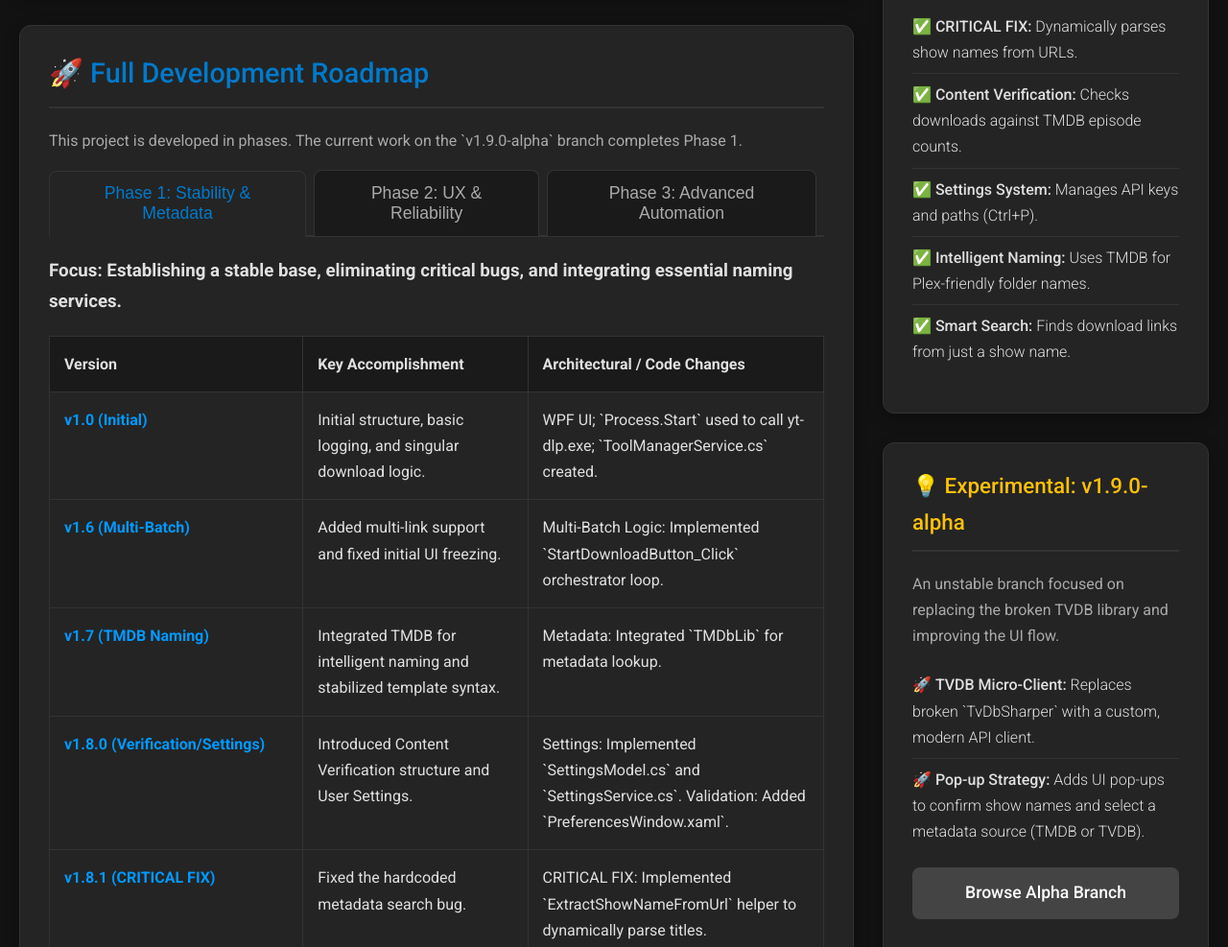
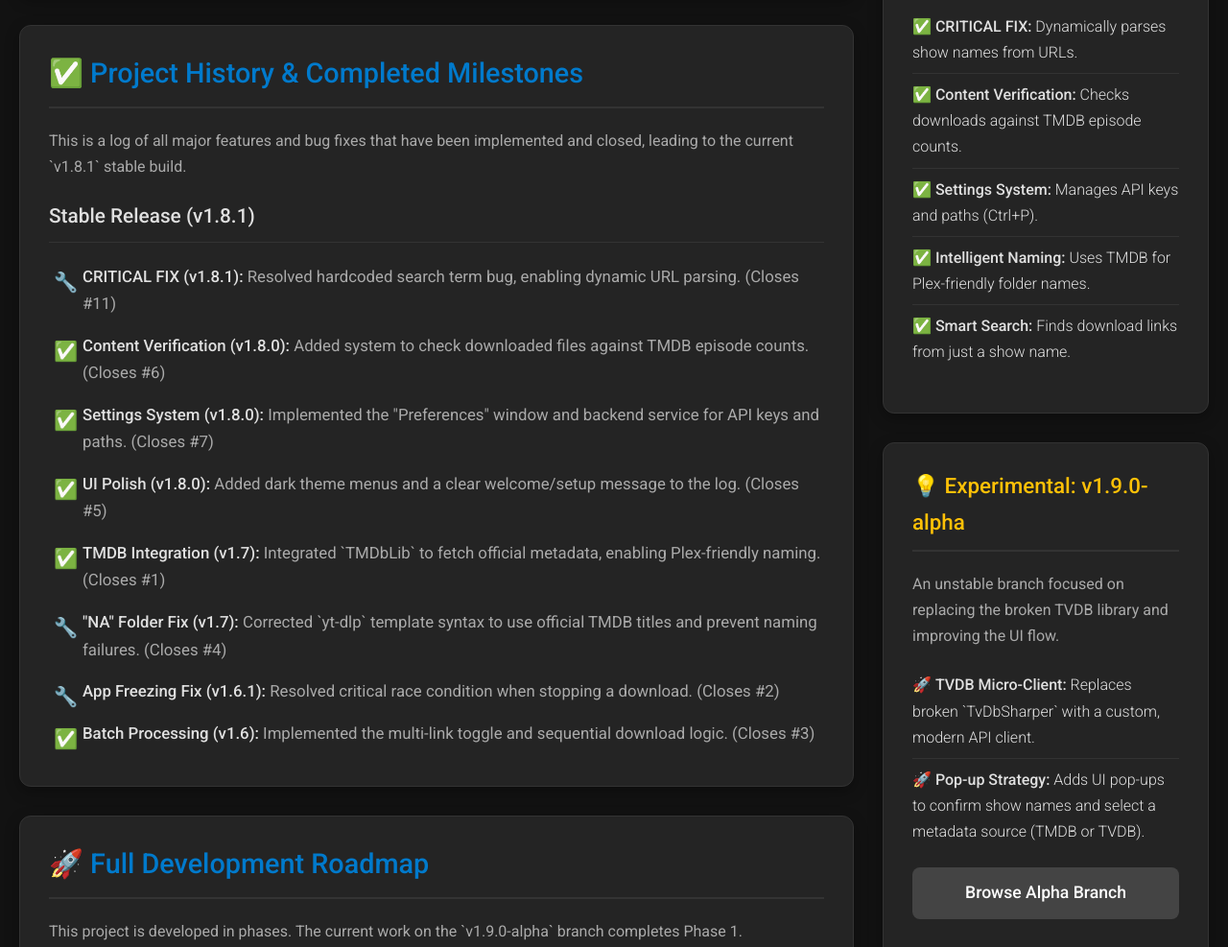
Before and after one commit to neogentrics/AutoDownloader, a plain HTML site: page index.html in a window 1280 px wide. Shown: the part 820-1807 px from the top of the page at 96% size. Drawn offline with Linux system fonts and the light colour scheme.

Commit message:
Implement changelog section in index.html
Added new changelog section with completed milestones and critical fixes.

Signed-off-by: Joshua Thomas <61997760+neogentrics@users.noreply.github.com>

```diff
--- a/index.html
+++ b/index.html
@@ -123,6 +123,13 @@
             margin-top: 0;
             margin-bottom: 20px;
         }
+        .section h3 {
+            font-size: 1.3em;
+            font-weight: 500;
+            color: var(--color-text-primary);
+            border-bottom: 1px solid var(--color-border);
+            padding-bottom: 8px;
+        }
         .section p {
             color: var(--color-text-secondary);
         }
@@ -204,6 +211,37 @@
             font-weight: 700;
             color: var(--color-bug);
             white-space: nowrap;
+        }
+
+        /* --- NEW CSS FOR CHANGELOG --- */
+        .changelog-list {
+            list-style: none;
+            padding-left: 0;
+        }
+        .changelog-list li {
+            position: relative;
+            padding-left: 35px;
+            font-size: 1.05em;
+            margin-bottom: 15px;
+            color: var(--color-text-secondary);
+        }
+        .changelog-list li::before {
+            position: absolute;
+            left: 5px;
+            top: 3px;
+            font-size: 1.2em;
+        }
+        .changelog-list li.fix::before {
+            content: '🔧';
+            color: var(--color-warning);
+        }
+        .changelog-list li.feature::before {
+            content: '✅';
+            color: var(--color-success);
+        }
+        .changelog-list li strong {
+            color: var(--color-text-primary);
+            font-weight: 500;
         }
 
         /* Roadmap Tab Navigation */
@@ -310,7 +348,7 @@
         <main class="main-content">
 
             <section class="section bugs">
-                <h2>🐛 Known Critical Issues (v1.8.1)</h2>
+                <h2>🐛 Open Critical Issues (v1.8.1)</h2>
                 <p>This stable release is effective, but contains known bugs scheduled for the v2.0 overhaul. These issues may cause crashes or incorrect file naming.</p>
                 <table class="bug-table">
                     <thead>
@@ -322,7 +360,7 @@
                     <tbody>
                         <tr>
                             <td>CRITICAL: App Crash</td>
-                            <td>The application crashes if a metadata lookup fails (e.g., from a Season 2 URL or an un-parsable link).</td>
+                            <td>The application crashes if a metadata lookup fails (e.q., from a Season 2 URL or an un-parsable link).</td>
                         </tr>
                         <tr>
                             <td>CRITICAL: URL Parsing</td>
@@ -338,6 +376,23 @@
                         </tr>
                     </tbody>
                 </table>
+            </section>
+
+            <section class="section">
+                <h2>✅ Project History & Completed Milestones</h2>
+                <p>This is a log of all major features and bug fixes that have been implemented and closed, leading to the current `v1.8.1` stable build.</p>
+
+                <h3>Stable Release (v1.8.1)</h3>
+                <ul class="changelog-list">
+                    <li class="fix"><strong>CRITICAL FIX (v1.8.1):</strong> Resolved hardcoded search term bug, enabling dynamic URL parsing. (Closes #11)</li>
+                    <li class="feature"><strong>Content Verification (v1.8.0):</strong> Added system to check downloaded files against TMDB episode counts. (Closes #6)</li>
+                    <li class="feature"><strong>Settings System (v1.8.0):</strong> Implemented the "Preferences" window and backend service for API keys and paths. (Closes #7)</li>
+                    <li class="feature"><strong>UI Polish (v1.8.0):</strong> Added dark theme menus and a clear welcome/setup message to the log. (Closes #5)</li>
+                    <li class="feature"><strong>TMDB Integration (v1.7):</strong> Integrated `TMDbLib` to fetch official metadata, enabling Plex-friendly naming. (Closes #1)</li>
+                    <li class="fix"><strong>"NA" Folder Fix (v1.7):</strong> Corrected `yt-dlp` template syntax to use official TMDB titles and prevent naming failures. (Closes #4)</li>
+                    <li class="fix"><strong>App Freezing Fix (v1.6.1):</strong> Resolved critical race condition when stopping a download. (Closes #2)</li>
+                    <li class="feature"><strong>Batch Processing (v1.6):</strong> Implemented the multi-link toggle and sequential download logic. (Closes #3)</li>
+                </ul>
             </section>
 
             <section class="section">
```
